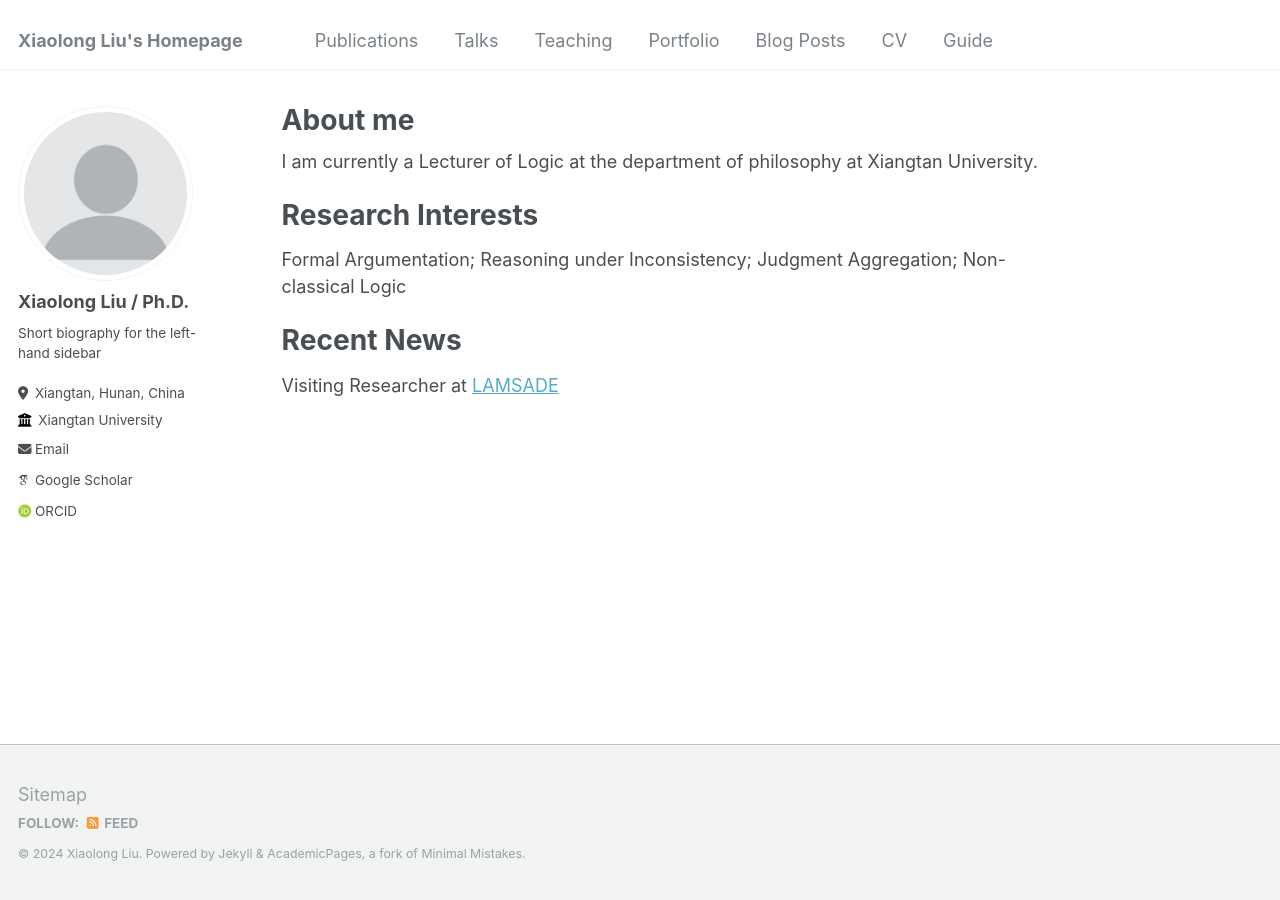
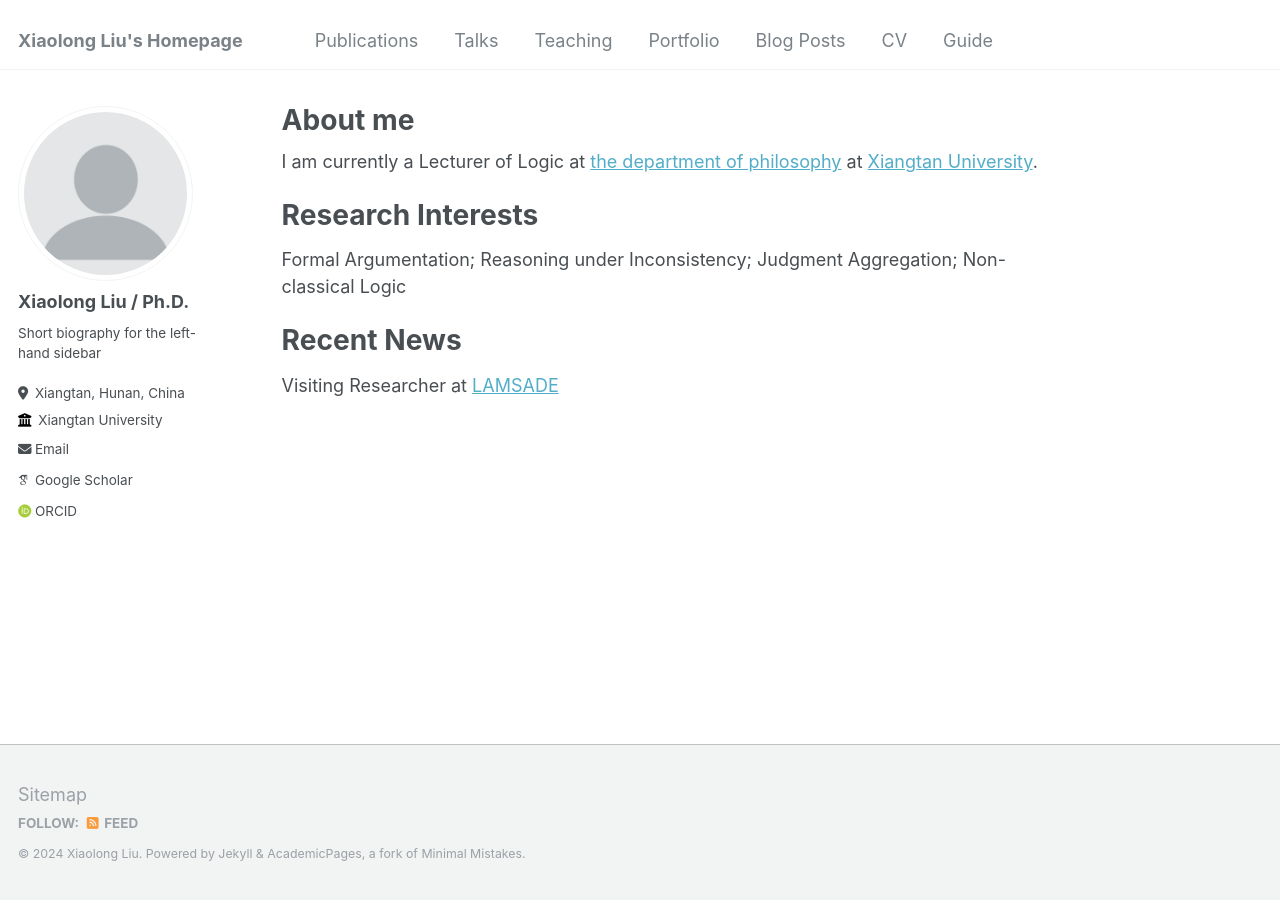
Before and after one commit to xiao-long-liu/xiao-long-liu.github.io, a Jekyll site: the page built from _pages/about.md, in a window 1280 px wide. Built offline with Jekyll 4.4.1, drawn with Linux system fonts in a browser that asks for light colours; some web fonts are replaced; part of the change alters nothing that is shown.

```diff
--- a/_pages/about.md
+++ b/_pages/about.md
@@ -7,7 +7,7 @@ redirect_from:
   - /about.html
 ---
 
-I am currently a Lecturer of Logic  at the department of philosophy at  Xiangtan University.
+I am currently a Lecturer of Logic  at [the department of philosophy](https://bqsy.xtu.edu.cn) at  [Xiangtan University](https://en.xtu.edu.cn).
 
 Research Interests
 ======
```
